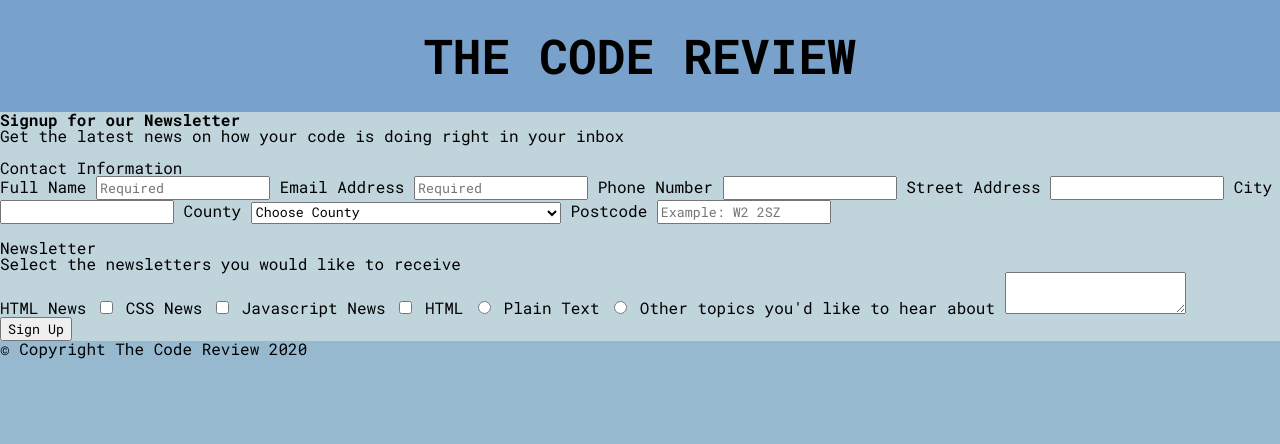
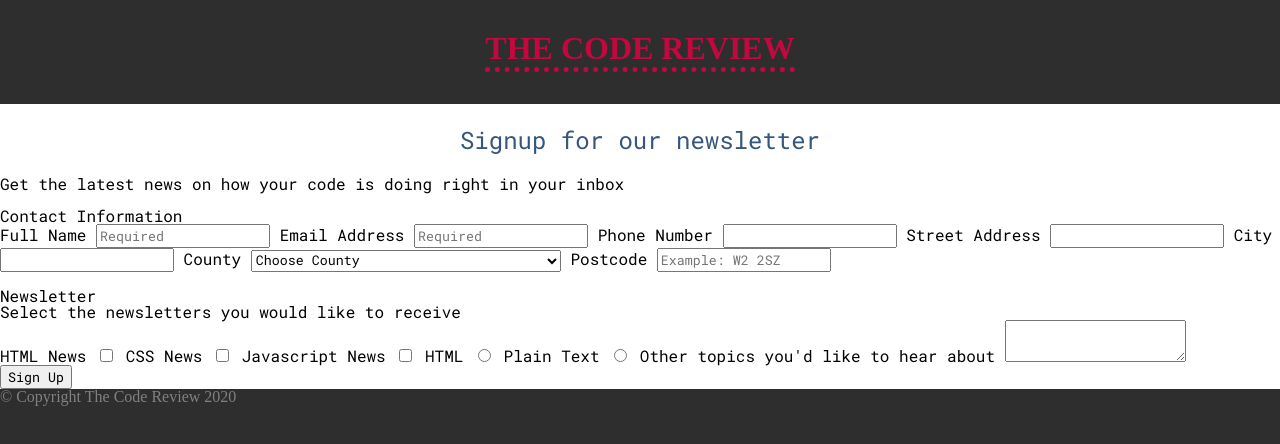
Before and after one commit to edtervit/techdegree-project-3, a plain HTML site: page index.html in a window 1280 px wide. Drawn offline with Linux system fonts and the light colour scheme.

Commit message:
Problem with font

```diff
--- a/css-reset.css
+++ b/css-reset.css
@@ -20,7 +20,7 @@ time, mark, audio, video {
 	padding: 0;
 	border: 0;
 	font-size: 100%;
-	font: none;
+	font: inherit;
 	vertical-align: baseline;
 }
 /* HTML5 display-role reset for older browsers */
--- a/index.html
+++ b/index.html
@@ -14,7 +14,7 @@
 
     <main>
         <container class="title">
-            <h1 class="main-title">Signup for our Newsletter</h1>
+            <h1 class="main-title">Signup for our newsletter</h1>
             <p class="sub-title">Get the latest news on how your code is doing right in your inbox</p>
         </container>
         <br class="main-break">
--- a/style.css
+++ b/style.css
@@ -26,31 +26,46 @@ input:focus{
 
 header{
     display: flex;
-    background-color:#78A2CC;
     padding: 2em;
     align-items: center;
     justify-content: center;
 }
 
 main{
-    background-color: #BFD4DB;
+    background-color:white;}
+
+body{
+    background-color: #2e2e2e;
 }
 
-body{
-    background-color: #96B9D0;
+footer{
+    color: grey;
+}
+
+
+
+/* Text styling */
+
+
+
+.main-title{
+    font-size: 1.5em;
+    text-align: center;
+    padding: 1em;
+    color: #36577D;
 }
 
 
 .site-name{
-    font-size: 3em;
+    font-size: 2em;
     text-align: center;
     text-transform: uppercase;
     font-weight: bold;
+    color: #c3073f;
+    padding-bottom: 0.1em;
+    border-bottom: #c3073f 5px dotted;
+
 }
-
-
-
-
 
 
 
```
